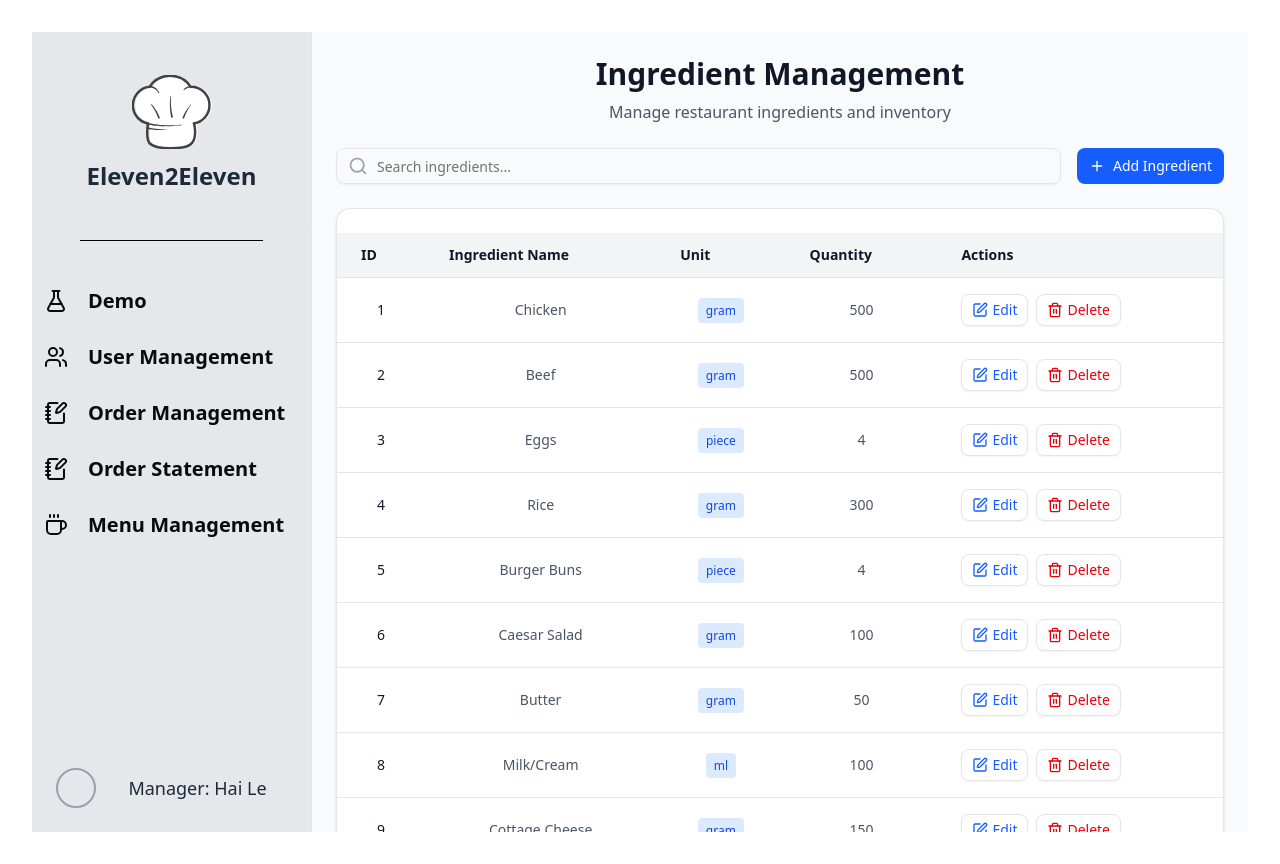
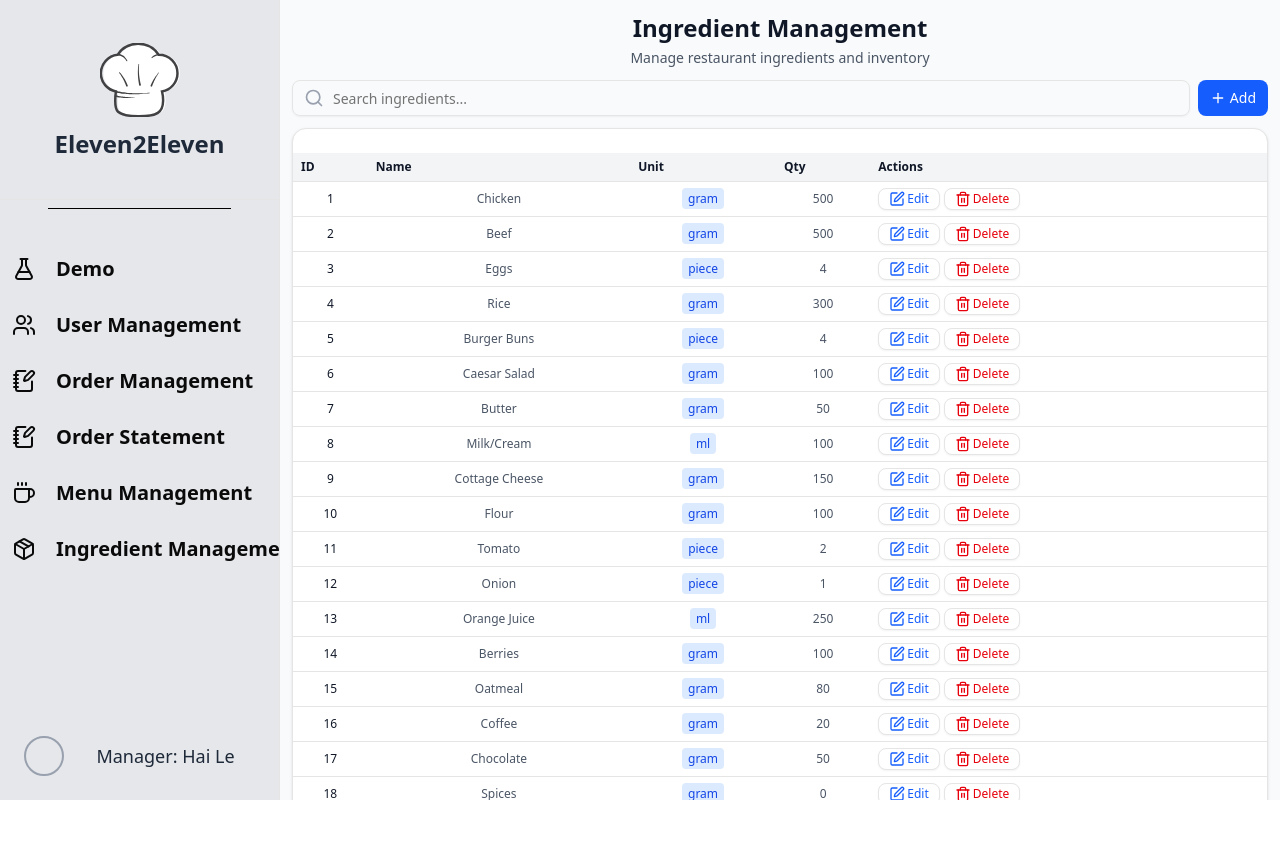
Before and after one commit to dzqt1/Intro2SE_Group-11, a React (Vite) app in the folder Eleven2Eleven_RMS/: page /ingredients in a window 1280 px wide. After the commit the page ends 800 px from the top, so only its background shows below. Built offline with nearby package versions, Linux system fonts and the light colour scheme.

Commit message:
update UI

```diff
--- a/Eleven2Eleven_RMS/src/App.css
+++ b/Eleven2Eleven_RMS/src/App.css
@@ -1,7 +1,7 @@
 #root {
   max-width: 1920px;
   margin: 0 auto;
-  padding: 2rem;
+  /* padding: 2rem; */
   text-align: center;
 }
 
--- a/Eleven2Eleven_RMS/src/components/custom/Side_Navbar.jsx
+++ b/Eleven2Eleven_RMS/src/components/custom/Side_Navbar.jsx
@@ -9,6 +9,7 @@ import {
     Users,
     NotebookPen,
     Coffee,
+    Package,
 } from "lucide-react";
 
 export default function Side_Navbar() {
@@ -18,7 +19,9 @@ export default function Side_Navbar() {
         { name: "User Management", icon: <Users className={iconStyle} />, path: "/users" },
         { name: "Order Management", icon: <NotebookPen className={iconStyle} />, path: "/orders"},
         { name: "Order Statement", icon: <NotebookPen className={iconStyle} />, path: "/kitchen"},
-        { name: "Menu Management", icon: <Coffee className={iconStyle} />, path: "/menu"},    ]
+        { name: "Menu Management", icon: <Coffee className={iconStyle} />, path: "/menu"},
+        { name: "Ingredient Management", icon: <Package className={iconStyle} />, path: "/ingredients"},
+    ]
     const active_user = {name: "Hai Le", role: "Manager"};
 
 	return (
--- a/Eleven2Eleven_RMS/src/pages/IngredientManagement.jsx
+++ b/Eleven2Eleven_RMS/src/pages/IngredientManagement.jsx
@@ -114,17 +114,17 @@ export default function IngredientManagement() {
   }
 
   return (
-    <div className="flex-1 p-6 bg-gray-50 overflow-auto">
-      <div className="max-w-7xl">
+    <div className="flex-1 p-3 bg-gray-50 overflow-auto">
+      <div className="max-w-full mx-auto">
         {/* Header */}
-        <div className="mb-6">
-          <h1 className="text-3xl font-bold text-gray-900 mb-2">Ingredient Management</h1>
-          <p className="text-gray-600">Manage restaurant ingredients and inventory</p>
+        <div className="mb-3">
+          <h1 className="text-2xl font-bold text-gray-900 mb-1">Ingredient Management</h1>
+          <p className="text-gray-600 text-sm">Manage restaurant ingredients and inventory</p>
         </div>
 
         {/* Action Bar */}
-        <div className="flex flex-col gap-4 mb-6">
-          <div className="flex gap-4">
+        <div className="flex flex-col gap-2 mb-3">
+          <div className="flex gap-2">
             <div className="flex-1">
               <div className="relative">
                 <Search className="absolute left-3 top-1/2 transform -translate-y-1/2 text-gray-400 w-5 h-5" />
@@ -132,51 +132,53 @@ export default function IngredientManagement() {
                   placeholder="Search ingredients..."
                   value={searchTerm}
                   onChange={(e) => setSearchTerm(e.target.value)}
-                  className="pl-10"
+                  className="pl-10 h-9"
                 />
               </div>
             </div>
             <Button
               onClick={handleAddClick}
-              className="bg-blue-600 hover:bg-blue-700 text-white flex items-center gap-2"
+              className="bg-blue-600 hover:bg-blue-700 text-white flex items-center gap-1 h-9 text-sm px-3"
             >
-              <Plus className="w-5 h-5" />
-              Add Ingredient
+              <Plus className="w-4 h-4" />
+              Add
             </Button>
           </div>
         </div>
 
         {/* Form */}
         {showForm && (
-          <Card className="mb-6 p-6">
-            <h2 className="text-xl font-bold mb-4">
+          <Card className="mb-3 p-3">
+            <h2 className="text-base font-bold mb-2">
               {editingId ? 'Edit Ingredient' : 'Add New Ingredient'}
             </h2>
-            <Separator className="mb-4" />
+            <Separator className="mb-2" />
 
-            <div className="grid grid-cols-1 md:grid-cols-3 gap-4">
+            <div className="grid grid-cols-3 gap-2">
               <div>
-                <Label className="text-sm font-medium">Ingredient Name *</Label>
+                <Label className="text-xs font-medium">Name *</Label>
                 <Input
                   name="name"
                   value={newItem.name}
                   onChange={handleInputChange}
                   placeholder="e.g., Chicken"
+                  className="h-8 text-sm"
                 />
               </div>
 
               <div>
-                <Label className="text-sm font-medium">Unit *</Label>
+                <Label className="text-xs font-medium">Unit *</Label>
                 <Input
                   name="unit"
                   value={newItem.unit}
                   onChange={handleInputChange}
                   placeholder="e.g., gram, ml, piece"
+                  className="h-8 text-sm"
                 />
               </div>
 
               <div>
-                <Label className="text-sm font-medium">Quantity</Label>
+                <Label className="text-xs font-medium">Qty</Label>
                 <Input
                   type="number"
                   name="quantity"
@@ -184,22 +186,24 @@ export default function IngredientManagement() {
                   onChange={handleInputChange}
                   placeholder="0"
                   step="0.01"
+                  className="h-8 text-sm"
                 />
               </div>
             </div>
 
-            <Separator className="my-4" />
+            <Separator className="my-2" />
 
-            <div className="flex gap-2 justify-end">
+            <div className="flex gap-1 justify-end">
               <Button
                 variant="outline"
                 onClick={handleCancel}
+                className="h-8 text-xs px-2"
               >
                 Cancel
               </Button>
               <Button
                 onClick={handleSave}
-                className="bg-blue-600 hover:bg-blue-700 text-white"
+                className="bg-blue-600 hover:bg-blue-700 text-white h-8 text-xs px-2"
               >
                 {editingId ? 'Update' : 'Add'}
               </Button>
@@ -208,54 +212,54 @@ export default function IngredientManagement() {
         )}
 
         {/* Ingredients Table */}
-        <Card>
+        <Card className="mb-3">
           <div className="overflow-x-auto">
-            <table className="w-full">
+            <table className="w-full text-sm">
               <thead>
                 <tr className="bg-gray-100 border-b">
-                  <th className="px-6 py-3 text-left text-sm font-semibold text-gray-900">ID</th>
-                  <th className="px-6 py-3 text-left text-sm font-semibold text-gray-900">Ingredient Name</th>
-                  <th className="px-6 py-3 text-left text-sm font-semibold text-gray-900">Unit</th>
-                  <th className="px-6 py-3 text-left text-sm font-semibold text-gray-900">Quantity</th>
-                  <th className="px-6 py-3 text-left text-sm font-semibold text-gray-900">Actions</th>
+                  <th className="px-2 py-1.5 text-left text-xs font-semibold text-gray-900">ID</th>
+                  <th className="px-2 py-1.5 text-left text-xs font-semibold text-gray-900">Name</th>
+                  <th className="px-2 py-1.5 text-left text-xs font-semibold text-gray-900">Unit</th>
+                  <th className="px-2 py-1.5 text-left text-xs font-semibold text-gray-900">Qty</th>
+                  <th className="px-2 py-1.5 text-left text-xs font-semibold text-gray-900">Actions</th>
                 </tr>
               </thead>
               <tbody>
                 {filteredIngredients.length === 0 ? (
                   <tr>
-                    <td colSpan="5" className="px-6 py-8 text-center text-gray-500">
+                    <td colSpan="5" className="px-2 py-3 text-center text-gray-500 text-xs">
                       No ingredients found
                     </td>
                   </tr>
                 ) : (
                   filteredIngredients.map(item => (
                     <tr key={item.id} className="border-b hover:bg-gray-50 transition">
-                      <td className="px-6 py-4 text-sm font-medium text-gray-900">{item.id}</td>
-                      <td className="px-6 py-4 text-sm text-gray-600">{item.name}</td>
-                      <td className="px-6 py-4 text-sm text-gray-600">
-                        <span className="px-2 py-1 bg-blue-100 text-blue-700 rounded text-xs font-medium">
+                      <td className="px-2 py-1.5 text-xs font-medium text-gray-900">{item.id}</td>
+                      <td className="px-2 py-1.5 text-xs text-gray-600">{item.name}</td>
+                      <td className="px-2 py-1.5 text-xs text-gray-600">
+                        <span className="px-1.5 py-0.5 bg-blue-100 text-blue-700 rounded text-xs font-medium">
                           {item.unit}
                         </span>
                       </td>
-                      <td className="px-6 py-4 text-sm text-gray-600">{item.quantity}</td>
-                      <td className="px-6 py-4 text-sm">
-                        <div className="flex gap-2">
+                      <td className="px-2 py-1.5 text-xs text-gray-600">{item.quantity}</td>
+                      <td className="px-2 py-1.5 text-xs">
+                        <div className="flex gap-1">
                           <Button
                             size="sm"
                             variant="outline"
                             onClick={() => handleEditClick(item)}
-                            className="text-blue-600 hover:text-blue-700 hover:bg-blue-50 flex items-center gap-1"
+                            className="text-blue-600 hover:text-blue-700 hover:bg-blue-50 flex items-center gap-0.5 px-1.5 py-0.5 text-xs h-auto"
                           >
-                            <Edit className="w-4 h-4" />
+                            <Edit className="w-3 h-3" />
                             Edit
                           </Button>
                           <Button
                             size="sm"
                             variant="outline"
                             onClick={() => handleDelete(item.id)}
-                            className="text-red-600 hover:text-red-700 hover:bg-red-50 flex items-center gap-1"
+                            className="text-red-600 hover:text-red-700 hover:bg-red-50 flex items-center gap-0.5 px-1.5 py-0.5 text-xs h-auto"
                           >
-                            <Trash2 className="w-4 h-4" />
+                            <Trash2 className="w-3 h-3" />
                             Delete
                           </Button>
                         </div>
@@ -269,14 +273,14 @@ export default function IngredientManagement() {
         </Card>
 
         {/* Summary Stats */}
-        <div className="grid grid-cols-1 md:grid-cols-2 gap-4 mt-6">
-          <Card className="p-4">
-            <p className="text-gray-600 text-sm">Total Ingredients</p>
-            <p className="text-2xl font-bold text-gray-900">{ingredients.length}</p>
+        <div className="grid grid-cols-2 gap-1.5">
+          <Card className="p-2">
+            <p className="text-gray-600 text-xs">Total</p>
+            <p className="text-base font-bold text-gray-900">{ingredients.length}</p>
           </Card>
-          <Card className="p-4">
-            <p className="text-gray-600 text-sm">Displayed Items</p>
-            <p className="text-2xl font-bold text-gray-900">{filteredIngredients.length}</p>
+          <Card className="p-2">
+            <p className="text-gray-600 text-xs">Displayed</p>
+            <p className="text-base font-bold text-gray-900">{filteredIngredients.length}</p>
           </Card>
         </div>
       </div>
--- a/Eleven2Eleven_RMS/src/pages/MenuManagement.jsx
+++ b/Eleven2Eleven_RMS/src/pages/MenuManagement.jsx
@@ -235,7 +235,7 @@ export default function MenuManagement() {
                 </select>
               </div>
               <div>
-                <Label className="text-sm font-medium text-gray-700">Price (VNĐ)</Label>
+                <Label className="text-sm font-medium text-gray-700">Price ($)</Label>
                 <Input
                   placeholder="e.g., 25000"
                   type="number"
@@ -305,7 +305,7 @@ export default function MenuManagement() {
                     </div>
                     <p className="text-sm text-gray-600 mb-2">{item.description}</p>
                     <div className="flex justify-between items-center">
-                      <span className="text-blue-600 font-semibold">{item.price.toLocaleString('vi-VN')}đ</span>
+                      <span className="text-blue-600 font-semibold">${item.price}</span>
                       <span className="text-sm text-gray-500">{item.category}</span>
                     </div>
                     <p className="text-xs text-gray-500 mt-1">Prep time: {item.preparationTime} min</p>
```
